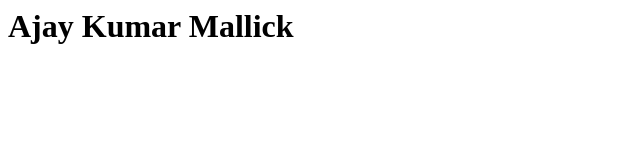
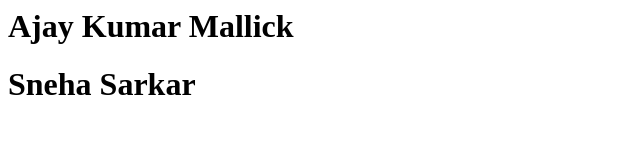
Before and after one commit to AjayKumarMallick/HCLTECH, a plain HTML site: page index.html in a window 1280 px wide. Shown: the whole page, without its empty margins (0-640 px from the left). Drawn offline with Linux system fonts and the light colour scheme.

Commit message:
modify html

```diff
--- a/index.html
+++ b/index.html
@@ -1 +1,2 @@
 <h1>Ajay Kumar Mallick</h1>
+<h1>Sneha Sarkar</h1>
```
